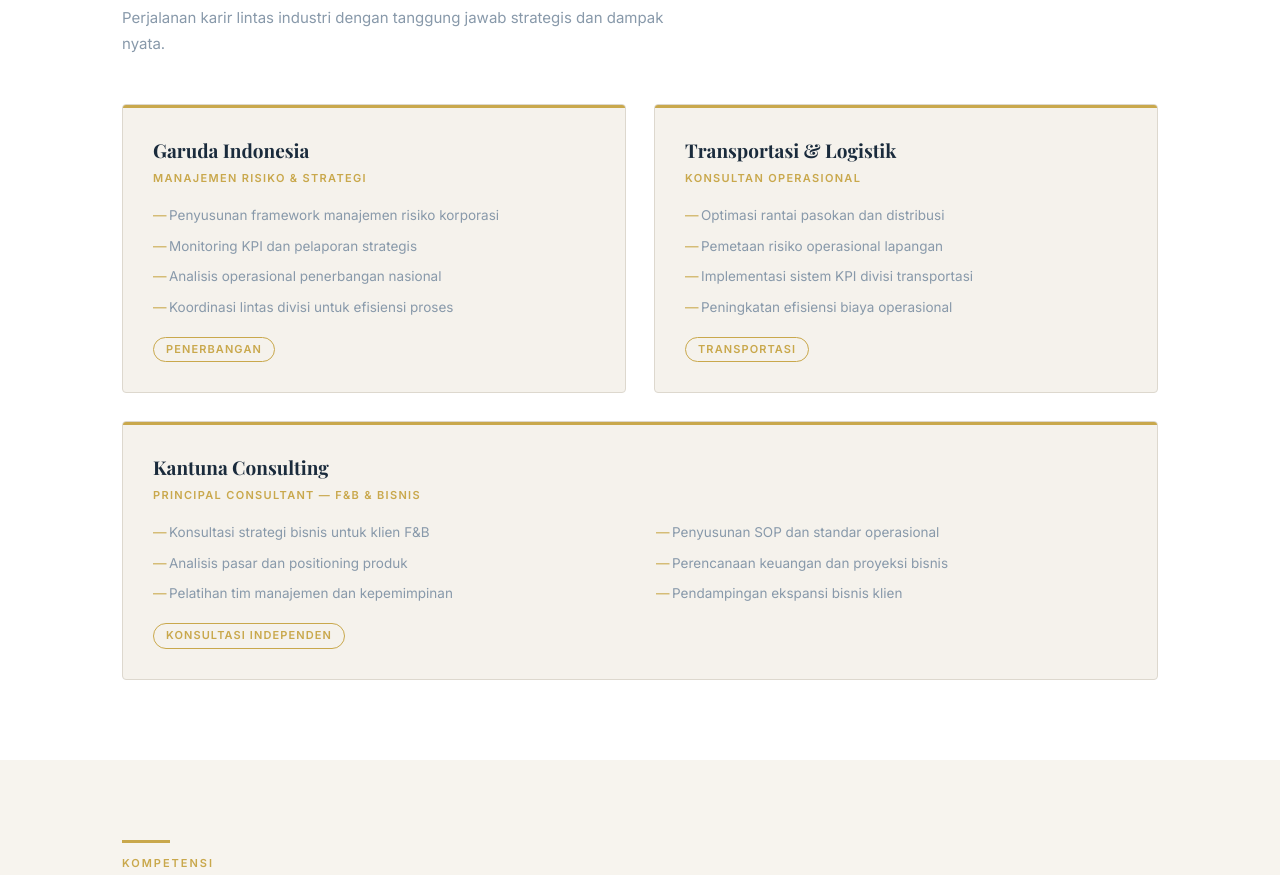
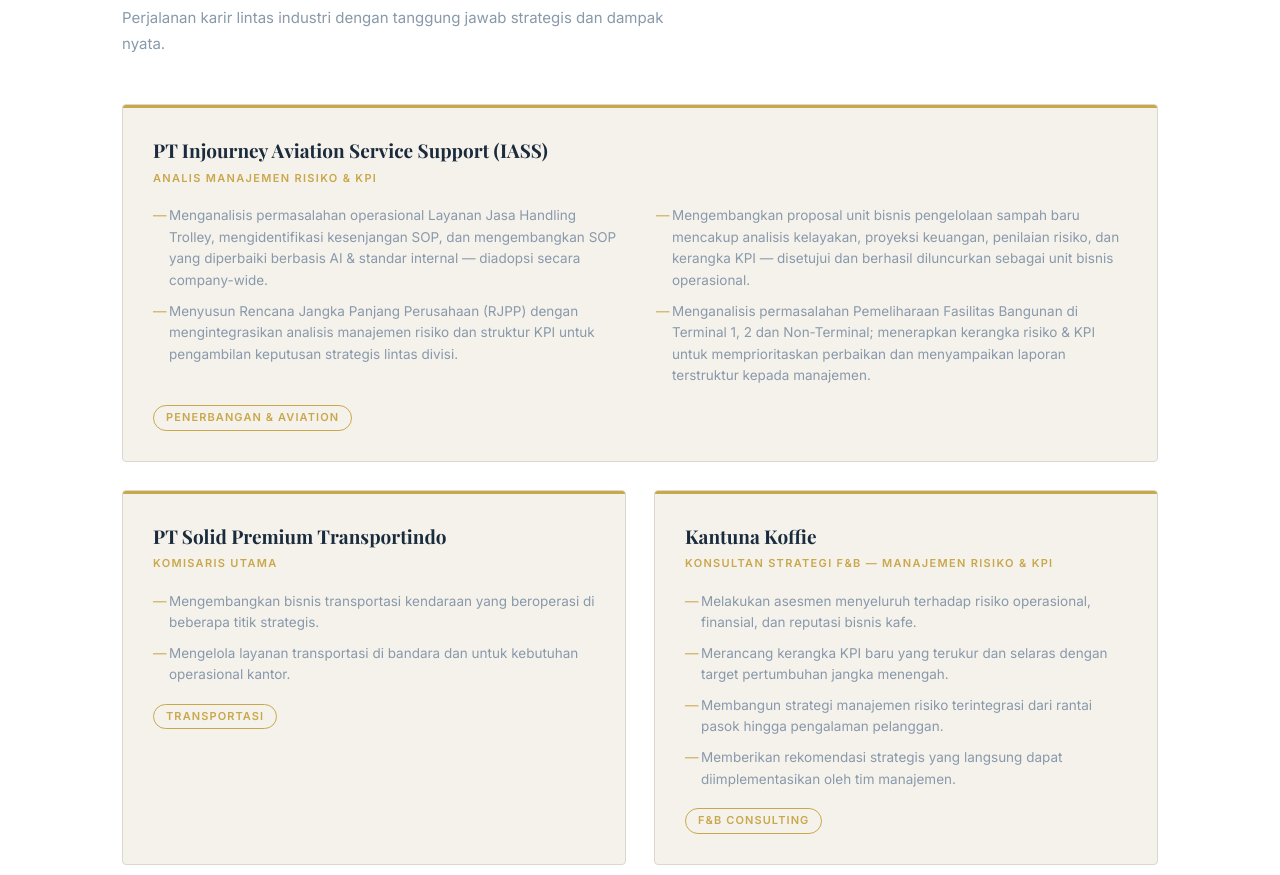
Before and after one commit to dafaris-dev/PortfolioBusiness, a plain HTML site: page index.html in a window 1280 px wide. Shown: the part 1085-1960 px from the top of the page. Drawn offline with nearby package versions, Linux system fonts and the light colour scheme; a web font is replaced by a local one.

Commit message:
Update professional experience with accurate data
- PT Injourney Aviation Service Support (IASS) - Analis Manajemen Risiko & KPI
- PT Solid Premium Transportindo - Komisaris Utama
- Kantuna Koffie - Konsultan Strategi F&B

Co-Authored-By: Claude Sonnet 4.6 <noreply@anthropic.com>
Claude-Session: https://claude.ai/code/session_01QtfLKVoQ8BRqjKtfb5eDKE

```diff
--- a/index.html
+++ b/index.html
@@ -191,40 +191,36 @@ footer span{color:var(--gold)}
     <h2 class="sec-title">Pengalaman Profesional</h2>
     <p class="sec-lead">Perjalanan karir lintas industri dengan tanggung jawab strategis dan dampak nyata.</p>
     <div class="exp-grid">
-      <div class="exp-card">
-        <p class="exp-company">Garuda Indonesia</p>
-        <p class="exp-role">Manajemen Risiko &amp; Strategi</p>
+      <div class="exp-card full">
+        <p class="exp-company">PT Injourney Aviation Service Support (IASS)</p>
+        <p class="exp-role">Analis Manajemen Risiko &amp; KPI</p>
         <ul class="exp-bullets">
-          <li>Penyusunan framework manajemen risiko korporasi</li>
-          <li>Monitoring KPI dan pelaporan strategis</li>
-          <li>Analisis operasional penerbangan nasional</li>
-          <li>Koordinasi lintas divisi untuk efisiensi proses</li>
+          <li>Menganalisis permasalahan operasional Layanan Jasa Handling Trolley, mengidentifikasi kesenjangan SOP, dan mengembangkan SOP yang diperbaiki berbasis AI &amp; standar internal — diadopsi secara company-wide.</li>
+          <li>Mengembangkan proposal unit bisnis pengelolaan sampah baru mencakup analisis kelayakan, proyeksi keuangan, penilaian risiko, dan kerangka KPI — disetujui dan berhasil diluncurkan sebagai unit bisnis operasional.</li>
+          <li>Menyusun Rencana Jangka Panjang Perusahaan (RJPP) dengan mengintegrasikan analisis manajemen risiko dan struktur KPI untuk pengambilan keputusan strategis lintas divisi.</li>
+          <li>Menganalisis permasalahan Pemeliharaan Fasilitas Bangunan di Terminal 1, 2 dan Non-Terminal; menerapkan kerangka risiko &amp; KPI untuk memprioritaskan perbaikan dan menyampaikan laporan terstruktur kepada manajemen.</li>
         </ul>
-        <span class="exp-tag">Penerbangan</span>
+        <span class="exp-tag">Penerbangan &amp; Aviation</span>
       </div>
       <div class="exp-card">
-        <p class="exp-company">Transportasi &amp; Logistik</p>
-        <p class="exp-role">Konsultan Operasional</p>
+        <p class="exp-company">PT Solid Premium Transportindo</p>
+        <p class="exp-role">Komisaris Utama</p>
         <ul class="exp-bullets">
-          <li>Optimasi rantai pasokan dan distribusi</li>
-          <li>Pemetaan risiko operasional lapangan</li>
-          <li>Implementasi sistem KPI divisi transportasi</li>
-          <li>Peningkatan efisiensi biaya operasional</li>
+          <li>Mengembangkan bisnis transportasi kendaraan yang beroperasi di beberapa titik strategis.</li>
+          <li>Mengelola layanan transportasi di bandara dan untuk kebutuhan operasional kantor.</li>
         </ul>
         <span class="exp-tag">Transportasi</span>
       </div>
-      <div class="exp-card full">
-        <p class="exp-company">Kantuna Consulting</p>
-        <p class="exp-role">Principal Consultant — F&amp;B &amp; Bisnis</p>
+      <div class="exp-card">
+        <p class="exp-company">Kantuna Koffie</p>
+        <p class="exp-role">Konsultan Strategi F&amp;B — Manajemen Risiko &amp; KPI</p>
         <ul class="exp-bullets">
-          <li>Konsultasi strategi bisnis untuk klien F&amp;B</li>
-          <li>Penyusunan SOP dan standar operasional</li>
-          <li>Analisis pasar dan positioning produk</li>
-          <li>Perencanaan keuangan dan proyeksi bisnis</li>
-          <li>Pelatihan tim manajemen dan kepemimpinan</li>
-          <li>Pendampingan ekspansi bisnis klien</li>
+          <li>Melakukan asesmen menyeluruh terhadap risiko operasional, finansial, dan reputasi bisnis kafe.</li>
+          <li>Merancang kerangka KPI baru yang terukur dan selaras dengan target pertumbuhan jangka menengah.</li>
+          <li>Membangun strategi manajemen risiko terintegrasi dari rantai pasok hingga pengalaman pelanggan.</li>
+          <li>Memberikan rekomendasi strategis yang langsung dapat diimplementasikan oleh tim manajemen.</li>
         </ul>
-        <span class="exp-tag">Konsultasi Independen</span>
+        <span class="exp-tag">F&amp;B Consulting</span>
       </div>
     </div>
   </div>
```
